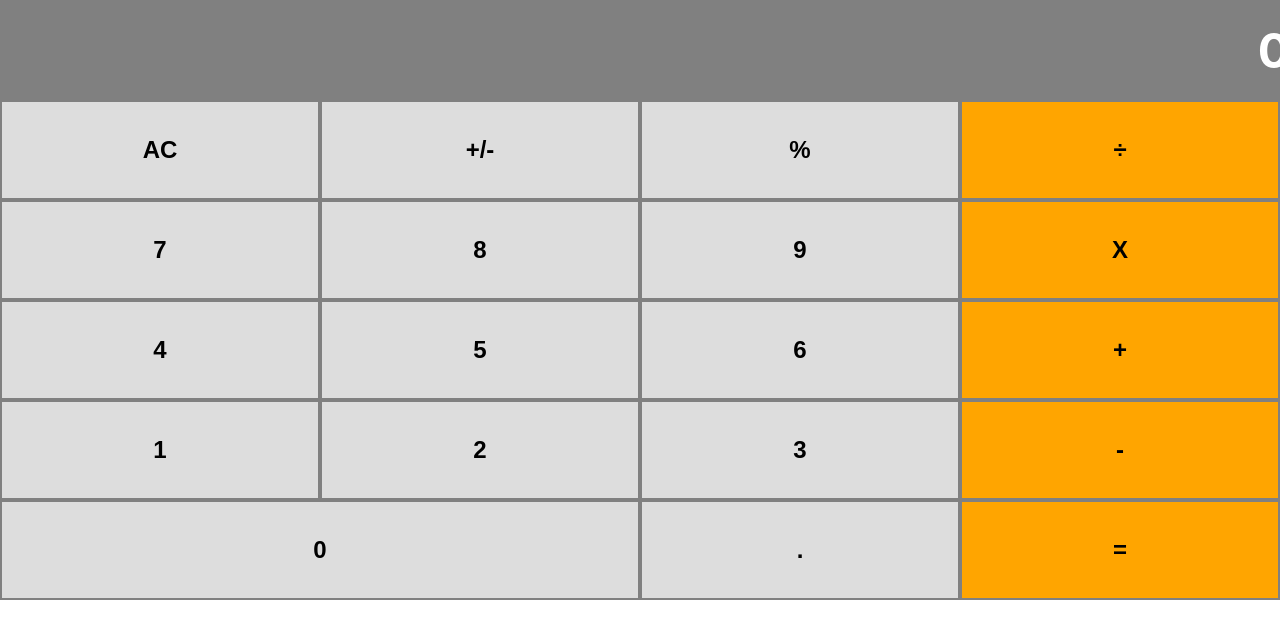
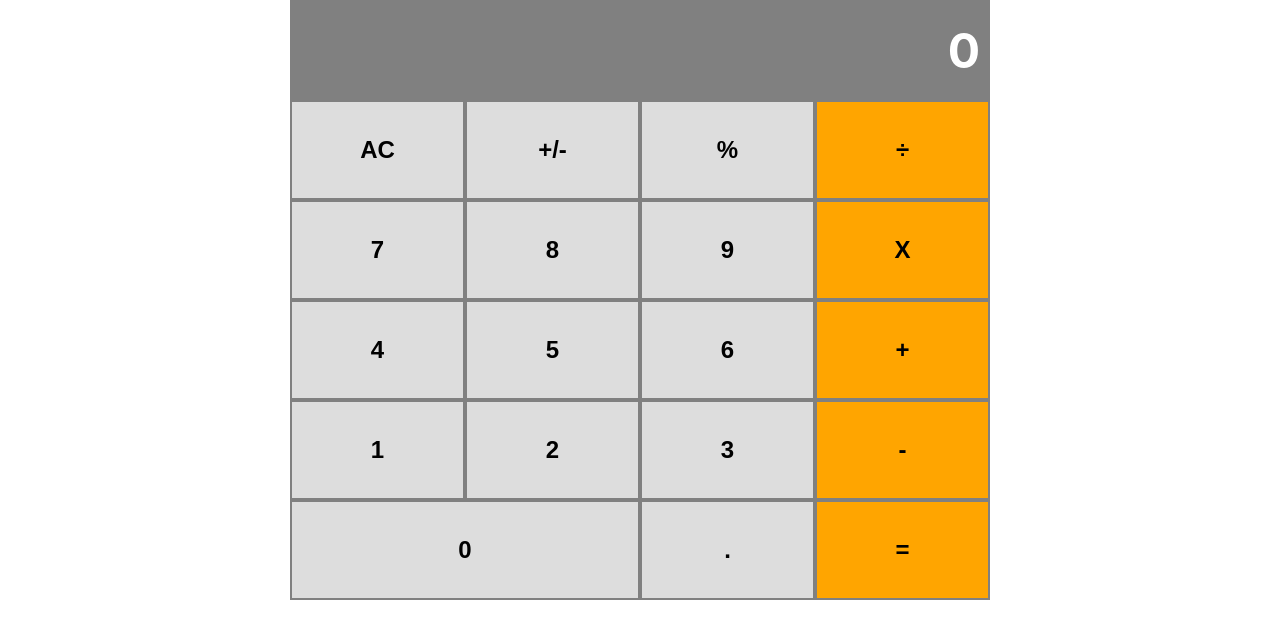
Before and after one commit to chasscepts/calculator, a React (Create React App) app: page / in a window 1280 px wide. Shown: the top 638 px of the page. Built offline with nearby package versions, Linux system fonts and the light colour scheme.

Commit message:
Style App component

```diff
--- a/src/components/App.js
+++ b/src/components/App.js
@@ -2,6 +2,13 @@ import React, { useState } from 'react';
 import Display from './Display';
 import ButtonPanel from './ButtonPanel';
 import calculate from '../logic/calculate';
+
+const styles = {
+  container: {
+    width: '700px',
+    margin: 'auto',
+  },
+};
 
 export default function App() {
   const [total, setTotal] = useState(null);
@@ -16,9 +23,9 @@ export default function App() {
   };
 
   return (
-    <>
+    <div style={styles.container}>
       <Display result={next || total || '0'} />
       <ButtonPanel clickHandler={handleClick} />
-    </>
+    </div>
   );
 }
--- a/src/index.css
+++ b/src/index.css
@@ -3,8 +3,20 @@ body {
   font-family: -apple-system, BlinkMacSystemFont, 'Segoe UI', 'Roboto', 'Oxygen', 'Ubuntu', 'Cantarell', 'Fira Sans', 'Droid Sans', 'Helvetica Neue', sans-serif;
   -webkit-font-smoothing: antialiased;
   -moz-osx-font-smoothing: grayscale;
+  box-sizing: border-box;
+}
+
+*,
+*::before,
+*::after {
+  box-sizing: border-box;
 }
 
 code {
   font-family: source-code-pro, Menlo, Monaco, Consolas, 'Courier New', monospace;
 }
+
+.content {
+  padding-left: 30px;
+  padding-right: 30px;
+}
```
